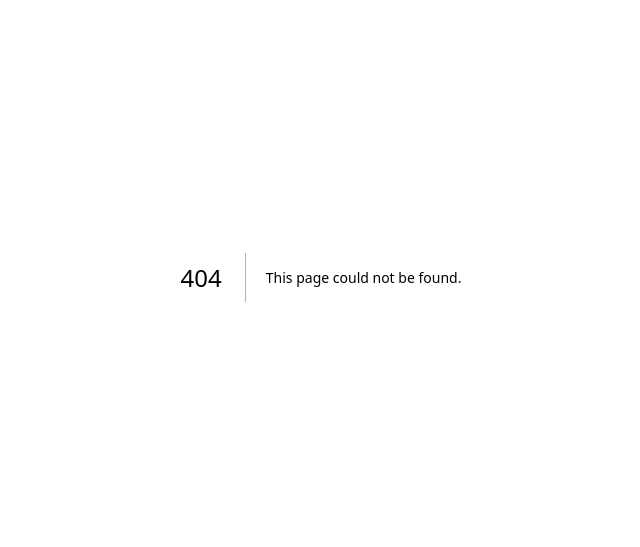
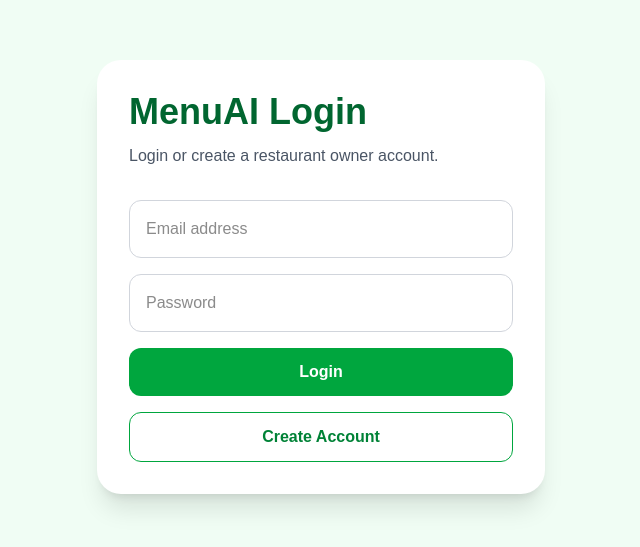
Before and after one commit to Real-me-in/menuai, a Next.js app: page /login in a window 1280 px wide. Before the commit this address had no page. Shown: the part 123-670 px from the top of the page, without its empty margins (319-959 px from the left). Built offline with nearby package versions, Linux system fonts and the light colour scheme; no server answers.

Commit message:
Attach menus to logged in users

```diff
--- a/app/dashboard/page.tsx
+++ b/app/dashboard/page.tsx
@@ -1,11 +1,14 @@
 "use client";
 
-import { useState } from "react";
+import { useEffect, useState } from "react";
 import { QRCodeCanvas } from "qrcode.react";
+import { supabase } from "@/lib/supabase";
 
 export default function DashboardPage() {
-  const [restaurantName, setRestaurantName] =
-    useState("Green Leaf Cafe");
+  const [checkingAuth, setCheckingAuth] = useState(true);
+  const [userId, setUserId] = useState("");
+
+  const [restaurantName, setRestaurantName] = useState("Green Leaf Cafe");
 
   const [menuText, setMenuText] = useState(`Starters:
 Paneer Tikka - ₹220 - spicy grilled paneer
@@ -27,14 +30,31 @@ Mango Lassi - ₹120
 Fresh Lime Soda - ₹80`);
 
   const [menuData, setMenuData] = useState<any>(null);
+  const [loading, setLoading] = useState(false);
+  const [slug, setSlug] = useState("");
+  const [question, setQuestion] = useState("");
+  const [answer, setAnswer] = useState("");
 
-  const [loading, setLoading] = useState(false);
+  useEffect(() => {
+    async function checkUser() {
+      const { data } = await supabase.auth.getSession();
 
-  const [slug, setSlug] = useState("");
+      if (!data.session) {
+        window.location.href = "/login";
+        return;
+      }
 
-  const [question, setQuestion] = useState("");
+      setUserId(data.session.user.id);
+      setCheckingAuth(false);
+    }
 
-  const [answer, setAnswer] = useState("");
+    checkUser();
+  }, []);
+
+  async function logout() {
+    await supabase.auth.signOut();
+    window.location.href = "/login";
+  }
 
   async function generateMenu() {
     try {
@@ -48,6 +68,7 @@ Fresh Lime Soda - ₹80`);
         body: JSON.stringify({
           restaurantName,
           menuText,
+          userId,
         }),
       });
 
@@ -60,17 +81,11 @@ Fresh Lime Soda - ₹80`);
       }
 
       setSlug(data.slug);
-
-      const parsed = JSON.parse(data.result);
-
-      setMenuData(parsed);
-
+      setMenuData(JSON.parse(data.result));
       setLoading(false);
     } catch (error) {
       console.error(error);
-
       alert("Something went wrong.");
-
       setLoading(false);
     }
   }
@@ -89,21 +104,31 @@ Fresh Lime Soda - ₹80`);
       });
 
       const data = await response.json();
-
       setAnswer(data.answer);
     } catch (error) {
       console.error(error);
     }
   }
 
-  const publicMenuUrl =
-    slug
+  const publicMenuUrl = slug
     ? `https://menuai-tau.vercel.app/menu/${slug}`
     : "";
+
+  if (checkingAuth) {
+    return (
+      <main className="flex min-h-screen items-center justify-center bg-green-50">
+        <p className="text-xl font-semibold text-green-800">
+          Checking login...
+        </p>
+      </main>
+    );
+  }
 
   return (
     <main className="min-h-screen bg-green-50 px-6 py-10">
       <div className="mx-auto max-w-6xl">
+        <div className="flex items-center justify-between gap-4">
+          <div>
             <h1 className="text-6xl font-bold text-green-800">
               Restaurant Dashboard
             </h1>
@@ -111,34 +136,33 @@ Fresh Lime Soda - ₹80`);
             <p className="mt-4 text-xl text-gray-600">
               Paste your menu text and generate an AI-powered digital menu.
             </p>
+          </div>
+
+          <button
+            onClick={logout}
+            className="rounded-xl border border-red-500 px-5 py-3 font-semibold text-red-600 hover:bg-red-50"
+          >
+            Logout
+          </button>
+        </div>
 
         <div className="mt-10 rounded-3xl bg-white p-8 shadow-xl">
-          <div>
-            <label className="text-xl font-semibold">
-              Restaurant Name
-            </label>
+          <label className="text-xl font-semibold">Restaurant Name</label>
 
           <input
             type="text"
             value={restaurantName}
-              onChange={(e) =>
-                setRestaurantName(e.target.value)
-              }
+            onChange={(e) => setRestaurantName(e.target.value)}
             className="mt-3 w-full rounded-2xl border border-gray-300 p-4 text-xl"
           />
-          </div>
 
           <div className="mt-8">
-            <label className="text-xl font-semibold">
-              Paste Menu Text
-            </label>
+            <label className="text-xl font-semibold">Paste Menu Text</label>
 
             <textarea
               rows={14}
               value={menuText}
-              onChange={(e) =>
-                setMenuText(e.target.value)
-              }
+              onChange={(e) => setMenuText(e.target.value)}
               className="mt-3 w-full rounded-2xl border border-gray-300 p-4 text-lg"
             />
           </div>
@@ -146,11 +170,10 @@ Fresh Lime Soda - ₹80`);
           <div className="mt-8 flex flex-wrap gap-4">
             <button
               onClick={generateMenu}
-              className="rounded-2xl bg-green-600 px-8 py-4 text-xl font-semibold text-white hover:bg-green-700"
+              disabled={loading}
+              className="rounded-2xl bg-green-600 px-8 py-4 text-xl font-semibold text-white hover:bg-green-700 disabled:bg-gray-400"
             >
-              {loading
-                ? "Generating..."
-                : "Generate AI Menu"}
+              {loading ? "Generating..." : "Generate AI Menu"}
             </button>
 
             {slug && (
@@ -177,9 +200,7 @@ Fresh Lime Soda - ₹80`);
 
             {slug && (
               <div className="mt-10 rounded-3xl bg-green-50 p-10 text-center">
-                <h2 className="text-4xl font-bold text-green-800">
-                  QR Code
-                </h2>
+                <h2 className="text-4xl font-bold text-green-800">QR Code</h2>
 
                 <p className="mt-3 text-lg text-gray-600">
                   Customers can scan this QR code to open the menu.
@@ -187,10 +208,7 @@ Fresh Lime Soda - ₹80`);
 
                 <div className="mt-8 flex justify-center">
                   <div className="rounded-3xl bg-white p-6 shadow-lg">
-                    <QRCodeCanvas
-                      value={publicMenuUrl}
-                      size={240}
-                    />
+                    <QRCodeCanvas value={publicMenuUrl} size={240} />
                   </div>
                 </div>
 
@@ -207,28 +225,21 @@ Fresh Lime Soda - ₹80`);
             )}
 
             <div className="mt-14 space-y-14">
-              {menuData.sections.map(
-                (section: any, index: number) => (
+              {menuData.sections.map((section: any, index: number) => (
                 <section key={index}>
                   <h2 className="mb-6 border-b pb-3 text-4xl font-bold">
                     {section.name}
                   </h2>
 
                   <div className="grid gap-6 md:grid-cols-2">
-                      {section.items.map(
-                        (
-                          item: any,
-                          itemIndex: number
-                        ) => (
+                    {section.items.map((item: any, itemIndex: number) => (
                       <div
                         key={itemIndex}
                         className="rounded-3xl border border-green-100 bg-green-50 p-7"
                       >
                         <div className="flex items-start justify-between gap-4">
                           <div>
-                                <h3 className="text-3xl font-bold">
-                                  {item.name}
-                                </h3>
+                            <h3 className="text-3xl font-bold">{item.name}</h3>
 
                             <p className="mt-3 text-lg text-gray-600">
                               {item.description}
@@ -237,10 +248,7 @@ Fresh Lime Soda - ₹80`);
                             {item.tags && (
                               <div className="mt-4 flex flex-wrap gap-2">
                                 {item.tags.map(
-                                      (
-                                        tag: string,
-                                        tagIndex: number
-                                      ) => (
+                                  (tag: string, tagIndex: number) => (
                                     <span
                                       key={tagIndex}
                                       className="rounded-full bg-white px-4 py-1 text-sm text-green-700"
@@ -258,18 +266,14 @@ Fresh Lime Soda - ₹80`);
                           </span>
                         </div>
                       </div>
-                        )
-                      )}
+                    ))}
                   </div>
                 </section>
-                )
-              )}
+              ))}
             </div>
 
             <div className="mt-16 rounded-3xl bg-green-50 p-10">
-              <h2 className="text-5xl font-bold text-green-800">
-                Ask MenuAI
-              </h2>
+              <h2 className="text-5xl font-bold text-green-800">Ask MenuAI</h2>
 
               <p className="mt-3 text-lg text-gray-600">
                 Ask questions about the menu.
@@ -279,9 +283,7 @@ Fresh Lime Soda - ₹80`);
                 <input
                   type="text"
                   value={question}
-                  onChange={(e) =>
-                    setQuestion(e.target.value)
-                  }
+                  onChange={(e) => setQuestion(e.target.value)}
                   placeholder="suggest spicy dishes"
                   className="flex-1 rounded-2xl border border-gray-300 p-4 text-xl"
                 />
--- /dev/null
+++ b/app/login/page.tsx
@@ -0,0 +1,79 @@
+"use client";
+
+import { useState } from "react";
+import { supabase } from "@/lib/supabase";
+
+export default function LoginPage() {
+  const [email, setEmail] = useState("");
+  const [password, setPassword] = useState("");
+
+  async function signUp() {
+    const { error } = await supabase.auth.signUp({
+      email,
+      password,
+    });
+
+    if (error) {
+      alert(error.message);
+    } else {
+      alert("Signup successful. Check your email if confirmation is required.");
+    }
+  }
+
+  async function login() {
+    const { error } = await supabase.auth.signInWithPassword({
+      email,
+      password,
+    });
+
+    if (error) {
+      alert(error.message);
+    } else {
+      window.location.href = "/dashboard";
+    }
+  }
+
+  return (
+    <main className="flex min-h-screen items-center justify-center bg-green-50 px-6">
+      <div className="w-full max-w-md rounded-3xl bg-white p-8 shadow-xl">
+        <h1 className="text-4xl font-bold text-green-800">MenuAI Login</h1>
+
+        <p className="mt-3 text-gray-600">
+          Login or create a restaurant owner account.
+        </p>
+
+        <div className="mt-8 space-y-4">
+          <input
+            type="email"
+            placeholder="Email address"
+            className="w-full rounded-xl border border-gray-300 p-4"
+            value={email}
+            onChange={(e) => setEmail(e.target.value)}
+          />
+
+          <input
+            type="password"
+            placeholder="Password"
+            className="w-full rounded-xl border border-gray-300 p-4"
+            value={password}
+            onChange={(e) => setPassword(e.target.value)}
+          />
+
+          <button
+            onClick={login}
+            className="w-full rounded-xl bg-green-600 px-6 py-3 font-semibold text-white hover:bg-green-700"
+          >
+            Login
+          </button>
+
+          <button
+            onClick={signUp}
+            className="w-full rounded-xl border border-green-600 px-6 py-3 font-semibold text-green-700 hover:bg-green-50"
+          >
+            Create Account
+          </button>
+        </div>
+      </div>
+    </main>
+  );
+}
--- a/package.json
+++ b/package.json
@@ -9,6 +9,7 @@
     "lint": "eslint"
   },
   "dependencies": {
+    "@supabase/auth-helpers-nextjs": "^0.15.0",
     "@supabase/supabase-js": "^2.106.1",
     "groq-sdk": "^1.2.0",
     "next": "16.2.6",
```
Also changed, not shown: app/api/generate-menu/route.ts (+15 -18 lines), 1 other file (tests, documents, lock files or other folders). Lines whose indentation alone changed are shown as unchanged.
